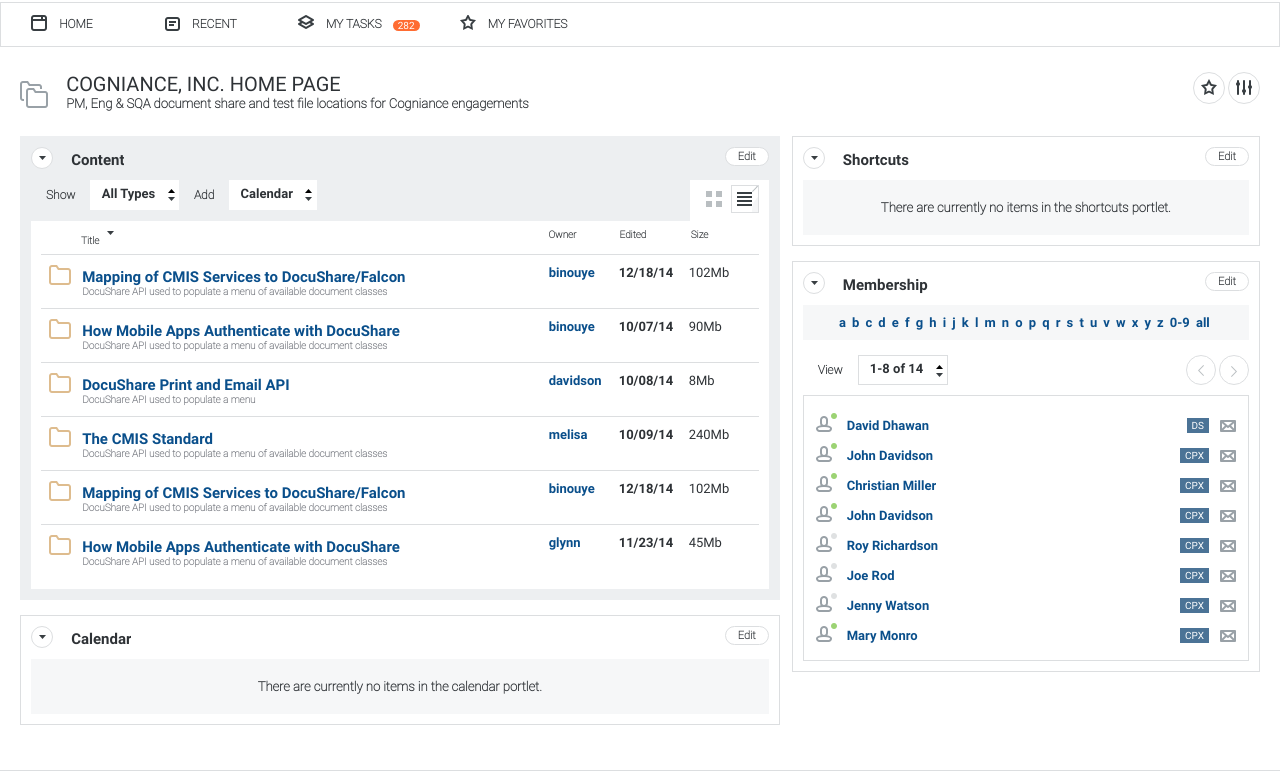
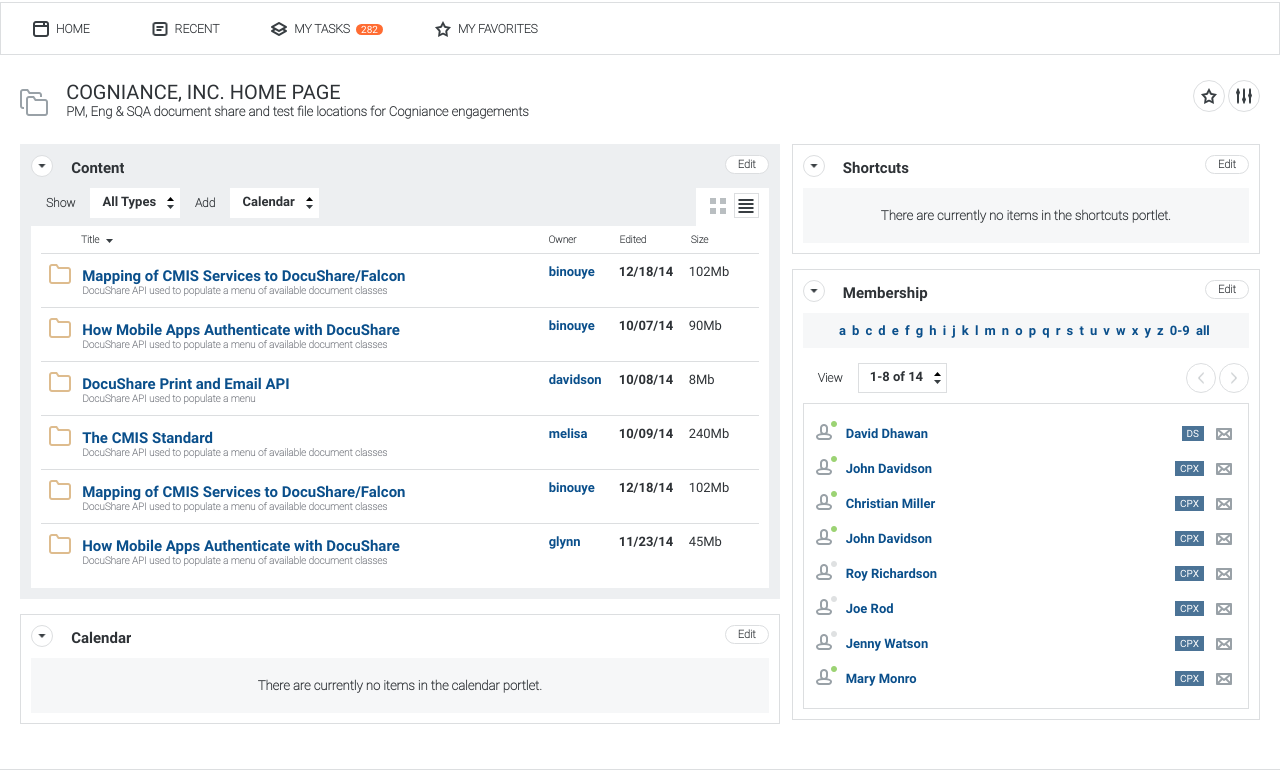
Before and after one commit to moonlightnewage/xerox, a website built with webpack: page src/templates/index.html in a window 1280 px wide. Shown: the part 68-842 px from the top of the page. Built offline with nearby package versions, Linux system fonts and the light colour scheme; files whose address does not match are found by name.

Commit message:
no message

```diff
--- a/src/js/lib/select.js
+++ b/src/js/lib/select.js
@@ -12,7 +12,8 @@
         wrapper = $(self).parent();
         $(list).hide();
         switcher = $(placeholder).after('<div class="multiple-select__switcher"></div>').next();
-        $(switcher).append('<div class="icon icon-arrow-up"></div>').append('<div class="icon icon-arrow-down"></div>');
+        $(switcher).append('<span class="icon icon-arrow-up"></span>').append('<span class="icon icon-arrow-down"></span>');
+        $(switcher).children().wrap('<div class="icon-wrapper"></div>')
         for (var i = 0; i < options.length; i++) {
             $('<li data-item="' + i + '"></li>').text(options[i].innerHTML).appendTo(list);
         }
--- a/src/js/lib/tabs.js
+++ b/src/js/lib/tabs.js
@@ -11,19 +11,19 @@
         iconLines = $('.content .icons .icon-lines'),
         table = $('.content .section__table');
 
-    $(iconLines).addClass('active');
+    $(iconLines).parent().addClass('active');
     $(table).attr('data-style', 'rows');
 
 
     $(iconRect).on('click', function(e) {
         e.stopPropagation();
-        $(iconRect).addClass('active').siblings().removeClass('active');
+        $(iconRect).parent().addClass('active').siblings().removeClass('active');
         $(table).attr('data-style', 'columns');
     });
 
     $(iconLines).on('click', function(e) {
         e.stopPropagation();
-        $(iconLines).addClass('active').siblings().removeClass('active');
+        $(iconLines).parent().addClass('active').siblings().removeClass('active');
         $(table).attr('data-style', 'rows');
     });
 
--- a/src/sass/_common.sass
+++ b/src/sass/_common.sass
@@ -27,13 +27,18 @@
         +clr
         .section__trigger
             @extend %btn
+            width: 15px
+            height: 15px
             padding: 10px
-            overflow: hidden
+            display: inline-block
+            position: relative
             cursor: pointer
             transition: 0.5s
             &.up
                 transform: rotateX(180deg)
-                background-position: -26px -127px
+            .icon-arrow-down
+                +s(arrow-down-gray)
+                +vcenter
         .section__heading
             display: inline-block
             margin-left: 15px
@@ -44,9 +49,7 @@
             @extend %btn
             float: right
             display: inline-block
-        .icon-arrow-down
-            +s(arrow-down-gray)
-            background-position: -26px -128px
+
     .section__block
         .section__nav
             margin-top: 8px
@@ -75,12 +78,14 @@
         +clr
         .page-header__info
             float: left
-            .icon-folder-double
-                +s(folder-double)
-            .info__heading
+            .icon-wrapper
+                display: inline-block
+                .icon-folder-double
+                    +s(folder-double)
+            .page-header__heading
                 display: inline-block
                 padding: 0 15px
-                .info__title
+                .page-header__title
                     font-family: $font-regular
                     font-size: em(20, 13)
                     font-weight: 300
@@ -89,13 +94,15 @@
             float: right
             .btn
                 @extend %btn
-                padding: 15px
-            .icon-sliders
-                +s(sliders-gray)
-                background-position: -19px -103px
-            .icon-star
-                +s(star-gray)
-                background-position: -34px -45px
+                width: 32px
+                height: 32px
+                position: relative
+                .icon-sliders
+                    +s(sliders-gray)
+                    +vcenter
+                .icon-star
+                    +s(star-gray)
+                    +vcenter
 
     .page-main
         width: percentage(730/1230)
--- a/src/sass/_interface.sass
+++ b/src/sass/_interface.sass
@@ -35,6 +35,7 @@
     position: relative
     height: 30px
     cursor: pointer
+    border: 1px solid #fff
     +clr
     .multiple-select__placeholder
         +vertical
@@ -66,11 +67,16 @@
         height: 100%
         float: left
         overflow: hidden
-        .icon
-            display: block
+        .icon-wrapper
             background-color: #fff
-            cursor: pointer
-        .icon-arrow-up
-            +s(arrow-up-gray)
-        .icon-arrow-down
-            +s(arrow-down-gray)
+            width: 14px
+            height: 15px
+            position: relative
+            .icon-arrow-up
+                +s(arrow-up-gray)
+                position: absolute
+                bottom: 3px
+            .icon-arrow-down
+                +s(arrow-down-gray)
+                position: absolute
+                top: 1px
--- a/src/sass/generated/_sprite-png.sass
+++ b/src/sass/generated/_sprite-png.sass
@@ -1,33 +1,33 @@
 $icons: (0:0)
 $icons: map-merge($icons,('Mail': (X: -85px, Y:-59px, W: 16px, H: 12px, TW: 158px, TH: 147px, IMG: '../img/sprite.png')))
-$icons: map-merge($icons,('arrow-down-gray': (X: -32px, Y:-134px, W: 15px, H: 15px, TW: 158px, TH: 147px, IMG: '../img/sprite.png')))
-$icons: map-merge($icons,('arrow-down_large': (X: -134px, Y:-107px, W: 25px, H: 28px, TW: 158px, TH: 147px, IMG: '../img/sprite.png')))
-$icons: map-merge($icons,('arrow-left': (X: -138px, Y:-93px, W: 16px, H: 16px, TW: 158px, TH: 147px, IMG: '../img/sprite.png')))
-$icons: map-merge($icons,('arrow-right': (X: 0px, Y:-132px, W: 6px, H: 16px, TW: 158px, TH: 147px, IMG: '../img/sprite.png')))
-$icons: map-merge($icons,('arrow-up-gray': (X: -15px, Y:-127px, W: 15px, H: 15px, TW: 158px, TH: 147px, IMG: '../img/sprite.png')))
+$icons: map-merge($icons,('arrow-down-gray': (X: -33px, Y:-136px, W: 7px, H: 4px, TW: 158px, TH: 147px, IMG: '../img/sprite.png')))
+$icons: map-merge($icons,('arrow-down_large': (X: -143px, Y:-117px, W: 9px, H: 5px, TW: 158px, TH: 147px, IMG: '../img/sprite.png')))
+$icons: map-merge($icons,('arrow-left': (X: -143px, Y:-96px, W: 6px, H: 11px, TW: 158px, TH: 147px, IMG: '../img/sprite.png')))
+$icons: map-merge($icons,('arrow-right': (X: 0px, Y:-136px, W: 6px, H: 11px, TW: 158px, TH: 147px, IMG: '../img/sprite.png')))
+$icons: map-merge($icons,('arrow-up-gray': (X: -16px, Y:-136px, W: 7px, H: 4px, TW: 158px, TH: 147px, IMG: '../img/sprite.png')))
 $icons: map-merge($icons,('bell-white': (X: -57px, Y:-81px, W: 16px, H: 16px, TW: 158px, TH: 147px, IMG: '../img/sprite.png')))
-$icons: map-merge($icons,('file-white': (X: -142px, Y:-47px, W: 20px, H: 16px, TW: 158px, TH: 147px, IMG: '../img/sprite.png')))
-$icons: map-merge($icons,('file_gray': (X: -142px, Y:-70px, W: 20px, H: 16px, TW: 158px, TH: 147px, IMG: '../img/sprite.png')))
+$icons: map-merge($icons,('file-white': (X: -143px, Y:-48px, W: 15px, H: 14px, TW: 158px, TH: 147px, IMG: '../img/sprite.png')))
+$icons: map-merge($icons,('file_gray': (X: -143px, Y:-72px, W: 15px, H: 14px, TW: 158px, TH: 147px, IMG: '../img/sprite.png')))
 $icons: map-merge($icons,('folder-double': (X: -47px, Y:0px, W: 28px, H: 27px, TW: 158px, TH: 147px, IMG: '../img/sprite.png')))
 $icons: map-merge($icons,('folder-single': (X: -85px, Y:0px, W: 22px, H: 20px, TW: 158px, TH: 147px, IMG: '../img/sprite.png')))
-$icons: map-merge($icons,('lines-gray': (X: -138px, Y:6px, W: 28px, H: 28px, TW: 158px, TH: 147px, IMG: '../img/sprite.png')))
-$icons: map-merge($icons,('lines-white': (X: -138px, Y:-17px, W: 28px, H: 28px, TW: 158px, TH: 147px, IMG: '../img/sprite.png')))
-$icons: map-merge($icons,('rect-gray': (X: -112px, Y:-73px, W: 28px, H: 28px, TW: 158px, TH: 147px, IMG: '../img/sprite.png')))
-$icons: map-merge($icons,('rect-white': (X: -26px, Y:-76px, W: 28px, H: 28px, TW: 158px, TH: 147px, IMG: '../img/sprite.png')))
-$icons: map-merge($icons,('search': (X: 5px, Y:-105px, W: 28px, H: 28px, TW: 158px, TH: 147px, IMG: '../img/sprite.png')))
-$icons: map-merge($icons,('settings-gray': (X: -117px, Y:-45px, W: 16px, H: 16px, TW: 158px, TH: 147px, IMG: '../img/sprite.png')))
+$icons: map-merge($icons,('lines-gray': (X: -143px, Y:0px, W: 15px, H: 14px, TW: 158px, TH: 147px, IMG: '../img/sprite.png')))
+$icons: map-merge($icons,('lines-white': (X: -143px, Y:-24px, W: 15px, H: 14px, TW: 158px, TH: 147px, IMG: '../img/sprite.png')))
+$icons: map-merge($icons,('rect-gray': (X: -117px, Y:-78px, W: 16px, H: 16px, TW: 158px, TH: 147px, IMG: '../img/sprite.png')))
+$icons: map-merge($icons,('rect-white': (X: -31px, Y:-81px, W: 16px, H: 16px, TW: 158px, TH: 147px, IMG: '../img/sprite.png')))
+$icons: map-merge($icons,('search': (X: 0px, Y:-110px, W: 16px, H: 16px, TW: 158px, TH: 147px, IMG: '../img/sprite.png')))
+$icons: map-merge($icons,('settings-gray': (X: -117px, Y:-52px, W: 16px, H: 16px, TW: 158px, TH: 147px, IMG: '../img/sprite.png')))
 $icons: map-merge($icons,('settings-white': (X: -117px, Y:-26px, W: 16px, H: 16px, TW: 158px, TH: 147px, IMG: '../img/sprite.png')))
 $icons: map-merge($icons,('sliders-gray': (X: -26px, Y:-110px, W: 16px, H: 15px, TW: 158px, TH: 147px, IMG: '../img/sprite.png')))
 $icons: map-merge($icons,('sliders-white': (X: -52px, Y:-110px, W: 16px, H: 15px, TW: 158px, TH: 147px, IMG: '../img/sprite.png')))
-$icons: map-merge($icons,('stack-gray': (X: -104px, Y:-110px, W: 20px, H: 16px, TW: 158px, TH: 147px, IMG: '../img/sprite.png')))
-$icons: map-merge($icons,('stack-white': (X: -78px, Y:-110px, W: 20px, H: 16px, TW: 158px, TH: 147px, IMG: '../img/sprite.png')))
-$icons: map-merge($icons,('star-gray': (X: -41px, Y:-52px, W: 20px, H: 16px, TW: 158px, TH: 147px, IMG: '../img/sprite.png')))
-$icons: map-merge($icons,('star-white': (X: -5px, Y:-52px, W: 20px, H: 16px, TW: 158px, TH: 147px, IMG: '../img/sprite.png')))
+$icons: map-merge($icons,('stack-gray': (X: -104px, Y:-110px, W: 16px, H: 14px, TW: 158px, TH: 147px, IMG: '../img/sprite.png')))
+$icons: map-merge($icons,('stack-white': (X: -78px, Y:-110px, W: 16px, H: 14px, TW: 158px, TH: 147px, IMG: '../img/sprite.png')))
+$icons: map-merge($icons,('star-gray': (X: -36px, Y:-47px, W: 26px, H: 24px, TW: 158px, TH: 147px, IMG: '../img/sprite.png')))
+$icons: map-merge($icons,('star-white': (X: 0px, Y:-47px, W: 26px, H: 24px, TW: 158px, TH: 147px, IMG: '../img/sprite.png')))
 $icons: map-merge($icons,('user-gray': (X: 0px, Y:0px, W: 37px, H: 37px, TW: 158px, TH: 147px, IMG: '../img/sprite.png')))
 $icons: map-merge($icons,('user-off': (X: 0px, Y:-81px, W: 21px, H: 19px, TW: 158px, TH: 147px, IMG: '../img/sprite.png')))
 $icons: map-merge($icons,('user-on': (X: -85px, Y:-30px, W: 21px, H: 19px, TW: 158px, TH: 147px, IMG: '../img/sprite.png')))
-$icons: map-merge($icons,('window-gray': (X: -117px, Y:0px, W: 20px, H: 16px, TW: 158px, TH: 147px, IMG: '../img/sprite.png')))
-$icons: map-merge($icons,('window-white': (X: -83px, Y:-80px, W: 20px, H: 16px, TW: 158px, TH: 147px, IMG: '../img/sprite.png')))
+$icons: map-merge($icons,('window-gray': (X: -117px, Y:0px, W: 16px, H: 16px, TW: 158px, TH: 147px, IMG: '../img/sprite.png')))
+$icons: map-merge($icons,('window-white': (X: -83px, Y:-81px, W: 16px, H: 16px, TW: 158px, TH: 147px, IMG: '../img/sprite.png')))
 
 
 // Gets an attribute from the sass map
--- a/src/sass/page_elements/_content.sass
+++ b/src/sass/page_elements/_content.sass
@@ -9,33 +9,36 @@
                 display: table
                 float: left
                 .label
-                    //display: inline-block
                     overflow: hidden
             .icons
                 float: right
                 background-color: #fff
                 padding: 5px 10px
-                .icon
+                .icon-wrapper
+                    width: 25px
+                    height: 25px
                     border: 1px solid #fff
-                    padding: 5px
+                    display: inline-block
+                    position: relative
                     cursor: pointer
-                .icon-rect
-                    +s(rect-white)
-                    border: 1px solid #fff
                     &:hover
                         border: 1px solid $border-gray
-                        +s(rect-gray)
+                        .icon-rect
+                            +s(rect-gray)
+                        .icon-lines
+                            +s(lines-gray)
                     &.active
                         border: 1px solid $border-gray
-                        +s(rect-gray)
-                .icon-lines
-                    +s(lines-white)
-                    &:hover
-                        border: 1px solid $border-gray
-                        +s(lines-gray)
-                    &.active
-                        border: 1px solid $border-gray
-                        +s(lines-gray)
+                        .icon-rect
+                            +s(rect-gray)
+                        .icon-lines
+                            +s(lines-gray)
+                    .icon-rect
+                        +s(rect-white)
+                        +vcenter
+                    .icon-lines
+                        +s(lines-white)
+                        +vcenter
 
         // END -- Content navigation
 
--- a/src/sass/page_elements/_header.sass
+++ b/src/sass/page_elements/_header.sass
@@ -10,11 +10,12 @@
             width: percentage(645/1230)
             height: 30px
             padding: 20px 0
-            display: inline-table
             float: left
+            +clr
             .search
                 width: percentage(615/645)
                 height: 30px
+                float: left
                 .search__input
                     border: 1px solid #dcdee0
                     width: 100%
@@ -33,20 +34,29 @@
                         height: 100%
                         margin: 0
                         +clr
-                        .icon
-                            float: left
+                        .btn
                             background-color: #fff
                             border-left: 1px solid #dcdee0
+                            float: left
+                            position: relative
+                            width: 28px
+                            height: 28px
                         .icon-arrow-down_large
                             +s(arrow-down_large)
+                            +vcenter
                         .icon-search
                             +s(search)
-
-            .icon-settings
-                +s(settings-gray)
+                            +vcenter
+            .icon-wrapper
+                width: 16px
+                height: 30px
+                margin-left: 15px
+                float: left
+                position: relative
                 cursor: pointer
-                display: table-cell
-                vertical-align: middle
+                .icon-settings
+                    +s(settings-gray)
+                    +vcenter
 
         .user
             float: right
@@ -87,25 +97,26 @@
                     .top-nav__item-text
                         .text
                             color: #fff
-                        .icon-window
-                            +s(window-white)
-                        .icon-file
-                            +s(file-white)
-                        .icon-stack
-                            +s(stack-white)
-                        .icon-star
-                            +s(star-white)
+                        .icon-wrapper
+                            .icon-window
+                                +s(window-white)
+                            .icon-file
+                                +s(file-white)
+                            .icon-stack
+                                +s(stack-white)
+                            .icon-star
+                                +s(star-white)
 
 
                 .top-nav__item-text
                     text-decoration: none
+                    display: block
+                    padding: 6px 10px
                     .text
+                        +vertical
                         text-transform: uppercase
                         font-size: em(12, 13)
                         color: $dark-gray
-                        display: inline-block
-                        overflow: hidden
-                        padding: 0 5px
                     .extra
                         padding: 0 5px
                         margin-left: 3px
@@ -116,16 +127,20 @@
                         font-size: em(10, 13)
                         font-weight: 400
                         color: #fff
-                        display: inline-block
-                        overflow: hidden
-                    .icon
-                        display: inline-block
-                        overflow: hidden
-                    .icon-window
-                        +s(window-gray)
-                    .icon-file
-                        +s(file_gray)
-                    .icon-stack
-                        +s(stack-gray)
-                    .icon-star
-                        +s(star-gray)
+                    .icon-wrapper
+                        width: 26px
+                        height: 24px
+                        position: relative
+                        margin-right: 15px
+                        .icon-window
+                            +s(window-gray)
+                            +vcenter
+                        .icon-file
+                            +s(file_gray)
+                            +vcenter
+                        .icon-stack
+                            +s(stack-gray)
+                            +vcenter
+                        .icon-star
+                            +s(star-gray)
+                            +vcenter
--- a/src/sass/page_elements/_membership.sass
+++ b/src/sass/page_elements/_membership.sass
@@ -22,7 +22,7 @@
                 float: right
                 display: inline-block
                 overflow: hidden
-                .icon__wrapper
+                .icon-wrapper
                     display: inline-block
                     width: 30px
                     height: 30px
@@ -48,32 +48,30 @@
                     .user__name
                         float: left
                         display: inline-block
-                        overflow: hidden
                         padding: 5px 0 0 5px
                         .link
                             @extend %link
-                    .user__icon
-                        @extend .user__name
+                    .icon-wrapper
+                        float: left
                         display: inline-block
-                        overflow: hidden
-                        margin-right: 5px
-                    .icon-user-off
-                        +s(user-off)
-                    .icon-user-on
-                        +s(user-on)
+                        width: 25px
+                        height: 25px
+                        position: relative
+                        .icon-user-off
+                            +s(user-off)
+                        .icon-user-on
+                            +s(user-on)
+                        .icon-mail
+                            +s(Mail)
+                            +vcenter
+                            cursor: pointer
                     .user__contact
                         float: right
+
+                    .user__info
+                        +vertical
+                        float: right
                         display: inline-block
-                        overflow: hidden
-                        margin-top: 7px
-                    .icon-mail
-                        +s(Mail)
-                        cursor: pointer
-                        margin-left: 4px
-                    .user__info
-                        @extend .user__contact
-                        display: inline-block
-                        overflow: hidden
                         background-color: $bg-blue
                         padding: 2px 5px
                         margin: 5px 7px 0 0
--- a/src/templates/index.html
+++ b/src/templates/index.html
@@ -12,15 +12,15 @@
     <!--Page header BEGIN-->
     <header class="page-header">
         <div class="page-header__info">
-           <span class="icon icon-folder-double"></span>
-            <div class="info__heading">
-                <h1 class="info__title">Cogniance, Inc. Home Page</h1>
-                <p class="info__text">PM, Eng & SQA document share and test file locations for Cogniance engagements</p>
+           <div class="icon-wrapper"><span class="icon icon-folder-double"></span></div>
+            <div class="page-header__heading">
+                <h1 class="page-header__title">Cogniance, Inc. Home Page</h1>
+                <p class="page-header__text">PM, Eng & SQA document share and test file locations for Cogniance engagements</p>
             </div>
         </div>
         <div class="page-header__btn">
-            <button class="btn icon icon-star"></button>
-            <button class="btn icon icon-sliders"></button>
+            <button class="btn"><span class="icon icon-star"></span></button>
+            <button class="btn"><span class="icon icon-sliders"></span></button>
         </div>
     </header>
     <!--Page header END-->
--- a/src/templates/partials/_calendar.html
+++ b/src/templates/partials/_calendar.html
@@ -1,7 +1,7 @@
 <section class="section calendar">
 <!--Section meta BEGIN-->
         <div class="section__meta-top">
-           <span class="icon icon-arrow-down section__trigger"></span>
+           <div class="section__trigger"><span class="icon icon-arrow-down"></span></div>
             <h1 class="section__heading">Calendar</h1>
             <button class="section__btn">Edit</button>
         </div>
--- a/src/templates/partials/_content.html
+++ b/src/templates/partials/_content.html
@@ -3,7 +3,10 @@
 <section class="section content highlighted">
     <!--Section meta BEGIN-->
     <div class="section__meta-top">
-       <span class="icon icon-arrow-down section__trigger"></span>
+      <div class="section__trigger">
+       <span class="icon icon-arrow-down">
+       </span>
+        </div>
         <h1 class="section__heading">Content</h1>
         <button class="section__btn">Edit</button>
     </div>
@@ -30,8 +33,8 @@
             </select>
             </div>
             <div class="icons">
-                <span class="icon icon-rect"></span>
-                <span class="icon icon-lines"></span>
+                <div class="icon-wrapper"><span class="icon icon-rect"></span></div>
+                <div class="icon-wrapper"><span class="icon icon-lines"></span></div>
             </div>
         </div>
 <!-- Section navigation END-->
--- a/src/templates/partials/_header.html
+++ b/src/templates/partials/_header.html
@@ -13,12 +13,12 @@
             <div class="search__input">
                 <input type="text" placeholder="Search">
                 <div class="search__btn">
-                    <button class="icon icon-arrow-down_large"></button>
-                    <button class="icon icon-search"></button>
+                    <button class="btn"><span class="icon icon-arrow-down_large"></span></button>
+                    <button class="btn"><span class="icon icon-search"></span></button>
                 </div>
             </div>
         </div>
-        <span class="icon icon-settings"></span>
+        <div class="icon-wrapper"><span class="icon icon-settings"></span></div>
     </form>
 <!--Search form END-->
 
@@ -39,11 +39,13 @@
             <li class="top-nav__item">
 
                 <a href="#" class="top-nav__item-text">
-                    <span class="icon icon-{{item.icon}}"></span>
+                    <span class="icon-wrapper">
+                        <span class="icon icon-{{item.icon}}"></span>
+                    </span>
                     <span class="text">{{item.text}}</span>
-                    <span class="extra">{{item.extra}}</span>
+                    {% if item.extra %}<span class="extra">{{item.extra}}</span>{% endif %}
                 </a>
-                {% if item.extra %}{% endif %}
+
             </li>
             {% endfor %}
         </ul>
--- a/src/templates/partials/_membership.html
+++ b/src/templates/partials/_membership.html
@@ -2,7 +2,8 @@
 
 <section class="section membership">
     <!--Section meta BEGIN-->
-        <div class="section__meta-top"> <span class="icon icon-arrow-down section__trigger"></span>
+        <div class="section__meta-top">
+           <div class="section__trigger"><span class="icon icon-arrow-down"></span></div>
             <h1 class="section__heading">Membership</h1>
             <button class="section__btn">Edit</button>
         </div>
@@ -28,8 +29,8 @@
             </select>
             </div>
             <div class="icons">
-                <div class="icon__wrapper"><span class="icon icon-arrow-left"></span></div>
-                <div class="icon__wrapper"><span class="icon icon-arrow-right"></span></div>
+                <div class="icon-wrapper"><span class="icon icon-arrow-left"></span></div>
+                <div class="icon-wrapper"><span class="icon icon-arrow-right"></span></div>
             </div>
         </div>
 <!--       Section navigation END-->
@@ -39,9 +40,9 @@
             <ul class="users">
                {% for user in data.users %}
                 <li class="user" data-name="{{user.name}}">
-                    <span class="user__icon icon icon-user-{{user.status}}"></span>
+                    <div class="icon-wrapper"><span class="user__icon icon icon-user-{{user.status}}"></span></div>
                     <span class="user__name"><a href="#!" class="link">{{user.name}}</a></span>
-                    <span class="user__contact icon icon-mail"></span>
+                    <div class="icon-wrapper user__contact"><span class="icon icon-mail"></span></div>
                     <span class="user__info">{{user.info}}</span>
                 </li>
                 {% endfor %}
--- a/src/templates/partials/_shortcuts.html
+++ b/src/templates/partials/_shortcuts.html
@@ -1,7 +1,7 @@
 <section class="section shortcuts">
 <!--Section meta BEGIN-->
         <div class="section__meta-top">
-           <span class="icon icon-arrow-down section__trigger"></span>
+           <div class="section__trigger"><span class="icon icon-arrow-down"></span></div>
             <h1 class="section__heading">Shortcuts</h1>
             <button class="section__btn">Edit</button>
         </div>
```
Also changed, not shown: build/css/app.css, build/index.html, build/js/app.js, 1 other file.
